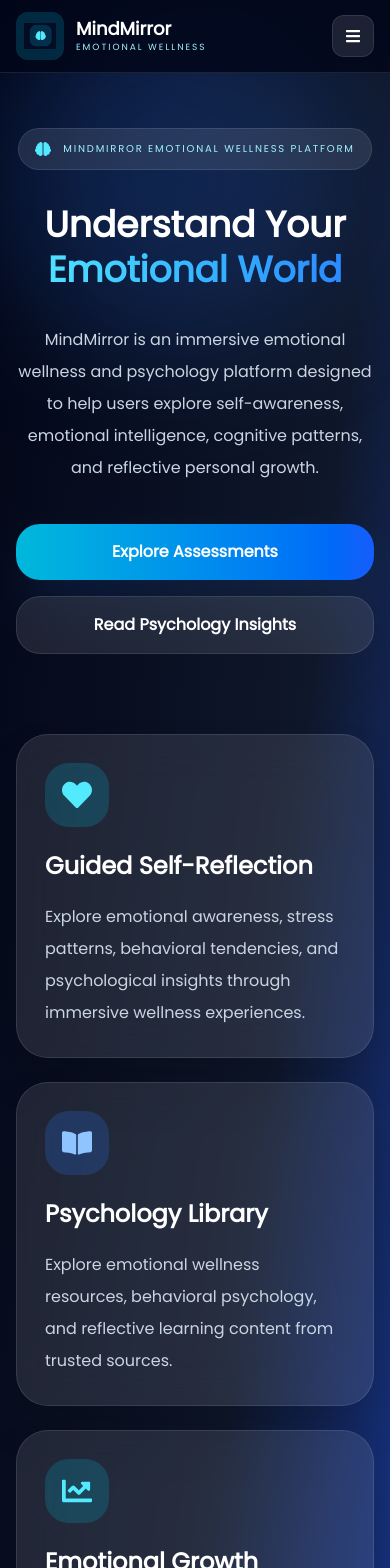
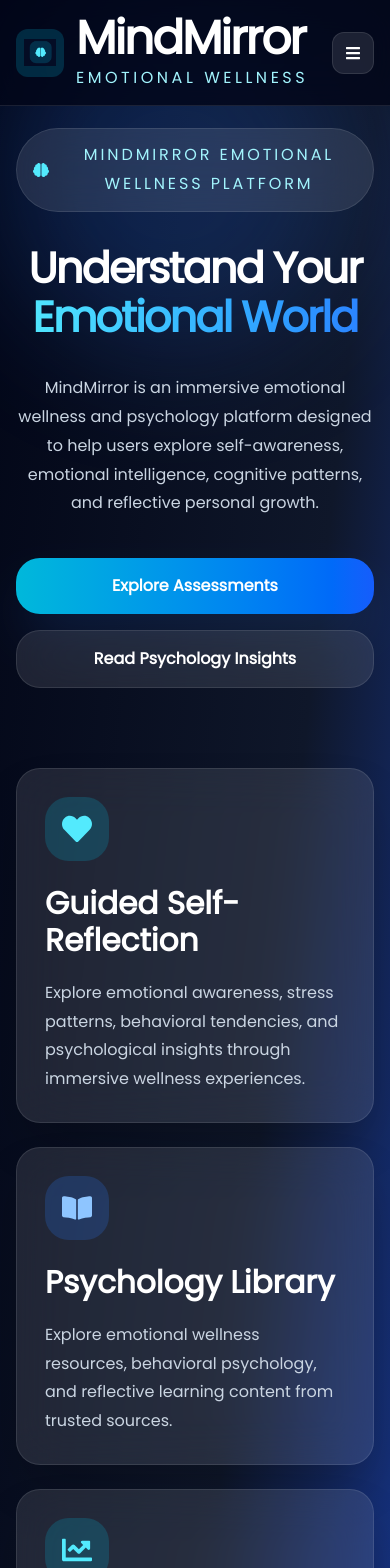
Before and after one commit to hansini2410/mind-mirror, a React (Vite) app in the folder client/: page / in a window 390 px wide. Shown: the top 1568 px of the page. Built offline with nearby package versions, Linux system fonts and the light colour scheme; no server answers.

Commit message:
Fix mobile responsive text overflow

```diff
--- a/client/src/index.css
+++ b/client/src/index.css
@@ -8,3 +8,86 @@ body {
   color: white;
   font-family: sans-serif;
 }
+html,
+body,
+#root {
+  width: 100%;
+  min-height: 100%;
+  overflow-x: hidden;
+}
+
+* {
+  box-sizing: border-box;
+}
+
+img,
+video,
+canvas,
+svg {
+  max-width: 100%;
+}
+
+@media (max-width: 640px) {
+  h1 {
+    font-size: clamp(2.4rem, 12vw, 4.5rem) !important;
+    line-height: 1.12 !important;
+    letter-spacing: -0.04em;
+    word-break: normal;
+    overflow-wrap: break-word;
+  }
+
+  h2 {
+    font-size: clamp(1.8rem, 8vw, 3rem) !important;
+    line-height: 1.18 !important;
+    overflow-wrap: break-word;
+  }
+
+  h3 {
+    font-size: clamp(1.4rem, 6vw, 2.2rem) !important;
+    line-height: 1.25 !important;
+    overflow-wrap: break-word;
+  }
+
+  p {
+    font-size: 1rem;
+    line-height: 1.8;
+  }
+
+  .text-8xl,
+  .text-7xl,
+  .text-6xl,
+  .text-5xl,
+  .text-4xl {
+    font-size: clamp(2.2rem, 11vw, 4rem) !important;
+    line-height: 1.15 !important;
+  }
+
+  .px-8 {
+    padding-left: 1rem !important;
+    padding-right: 1rem !important;
+  }
+
+  .p-16,
+  .p-12,
+  .p-10,
+  .p-8 {
+    padding: 1.5rem !important;
+  }
+
+  .rounded-\[50px\],
+  .rounded-\[40px\],
+  .rounded-\[32px\] {
+    border-radius: 1.5rem !important;
+  }
+
+  .tracking-\[0\.3em\] {
+    letter-spacing: 0.18em !important;
+  }
+
+  input,
+  textarea,
+  select,
+  button {
+    max-width: 100%;
+  }
+}
```
